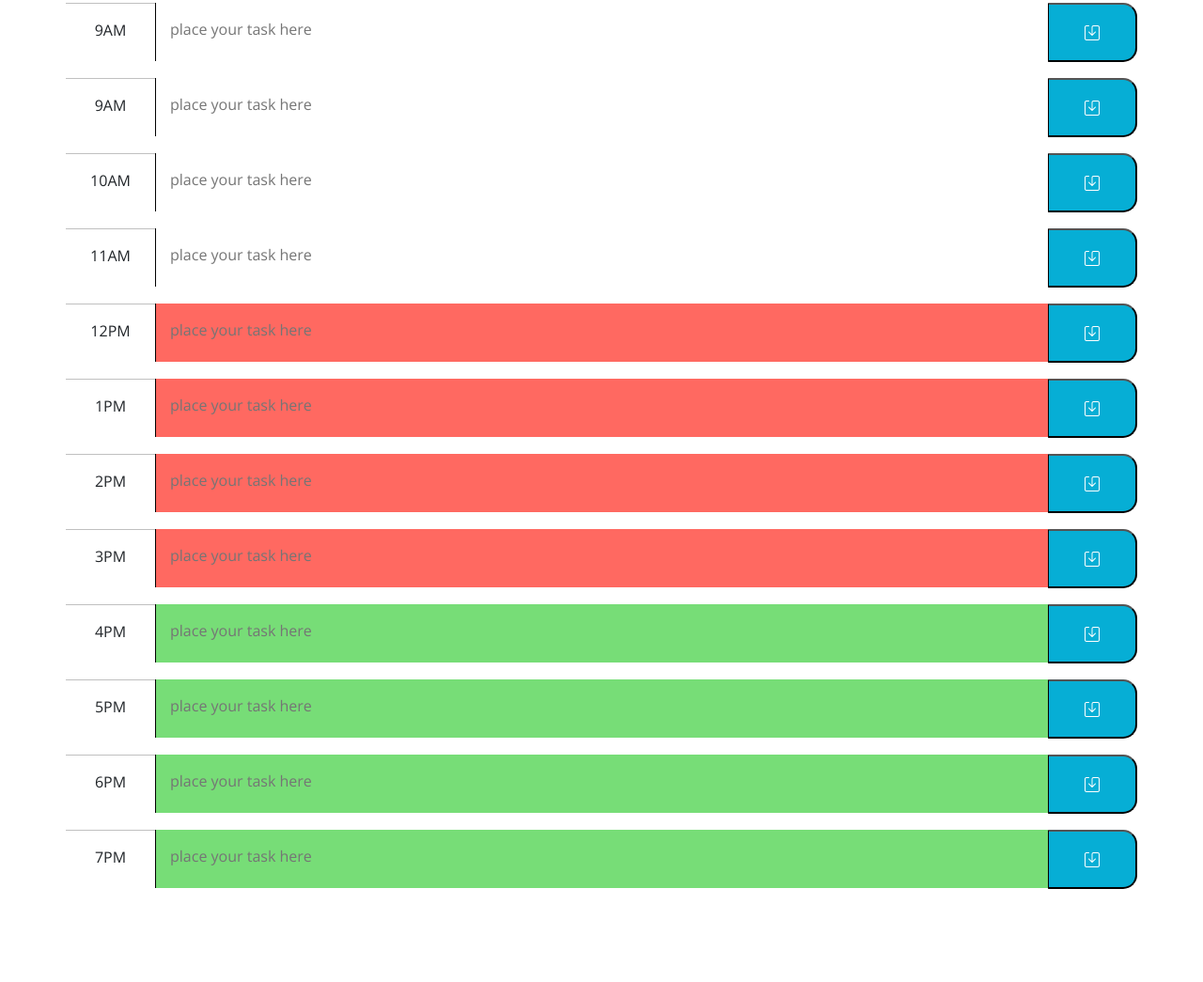
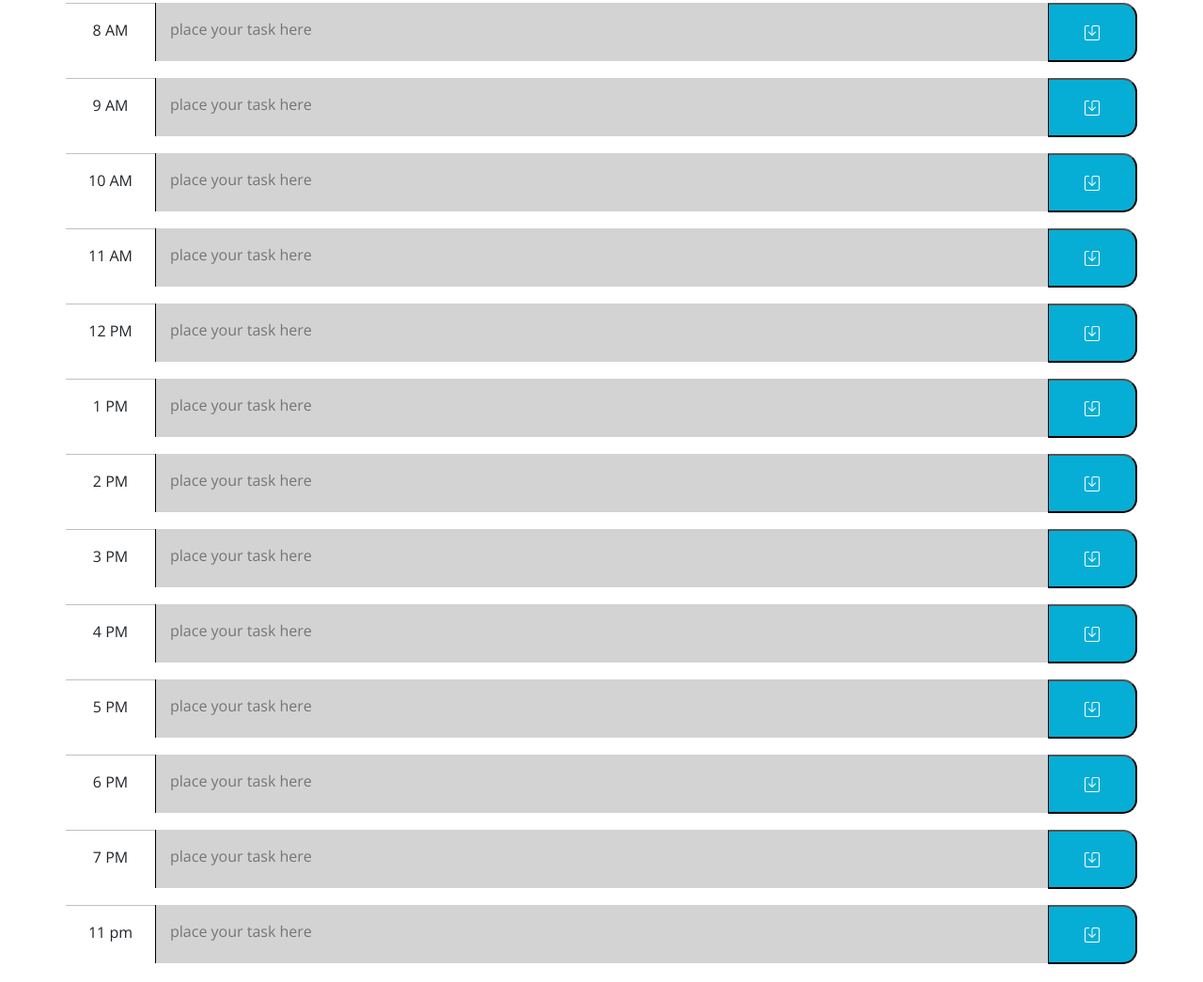
Before and after one commit to mejialaguna/day-scheduler, a plain HTML site: page index.html in a window 1280 px wide. Shown: the part 338-1383 px from the top of the page at 94% size. Before the commit the page ends 1303 px from the top, so only its background shows below. Drawn offline with nearby package versions, Linux system fonts and the light colour scheme.

Commit message:
time manage

```diff
--- a/index.html
+++ b/index.html
@@ -24,79 +24,81 @@
   </head>
 
   <body>
-    <header class="jumbotron text-white bg-dark"">
+    <header class="jumbotron text-white bg-dark">
       <h1 class="display-3">Work Day Scheduler</h1>
       <p class="lead">A simple calendar app for scheduling your work day</p>
       <p id="currentDay" class="lead"></p>
     </header>
-    <div class="container">
-
-      <!-- Timeblocks go here -->
-    </div>
 
 
     <div class="container ">
+      <form id= "user-form">
+        <div class="row time-block">
+          <span class="col-1 time "  >8 AM</span>
+          <textarea placeholder="place your task here" id="task" class= "col-10  color"></textarea>
+          <button class="col-1 saveBtn" type="submit" title="save"><i class="bi bi-save" id="btn"></i></button>
+        </div>
+      </form>
       <div class="row time-block">
-        <span class="col-1 time "  >9AM</span>
-        <textarea placeholder="place your task here" id="task" class= "col-10"></textarea>
+        <span class="col-1 time"  >9 AM</span>
+        <textarea placeholder="place your task here" id="task" class= "col-10 color"></textarea>
+        <button class="col-1 saveBtn" type="submit" title="save"><i class="bi bi-save" id="btn"></i></button>
+      </div>
+      <div class="row time-block">
+        <span class="col-1 time"  >10 AM</span>
+        <textarea placeholder="place your task here" id="task" class= "col-10 color"></textarea>
         <button class="col-1 saveBtn" type="submit" title="save"><i class="bi bi-save"></i></button>
       </div>
       <div class="row time-block">
-        <span class="col-1 time"  >9AM</span>
-        <textarea placeholder="place your task here" id="task" class= "col-10"></textarea>
+        <span class="col-1 time"  >11 AM</span>
+        <textarea placeholder="place your task here" id="task" class= "col-10 color"></textarea>
         <button class="col-1 saveBtn" type="submit" title="save"><i class="bi bi-save"></i></button>
       </div>
       <div class="row time-block">
-        <span class="col-1 time"  >10AM</span>
-        <textarea placeholder="place your task here" id="task" class= "col-10"></textarea>
+        <span class="col-1 time"  >12 PM</span>
+        <textarea placeholder="place your task here" id="task" class= "col-10 color"></textarea>
         <button class="col-1 saveBtn" type="submit" title="save"><i class="bi bi-save"></i></button>
       </div>
       <div class="row time-block">
-        <span class="col-1 time"  >11AM</span>
-        <textarea placeholder="place your task here" id="task" class= "col-10"></textarea>
+        <span class="col-1 time"  >1 PM</span>
+        <textarea placeholder="place your task here" id="task" class= "col-10 color"></textarea>
         <button class="col-1 saveBtn" type="submit" title="save"><i class="bi bi-save"></i></button>
       </div>
       <div class="row time-block">
-        <span class="col-1 time"  >12PM</span>
-        <textarea placeholder="place your task here" id="task" class= "col-10 present"></textarea>
+        <span class="col-1 time"  >2 PM</span>
+        <textarea placeholder="place your task here" id="task" class= "col-10 color"></textarea>
         <button class="col-1 saveBtn" type="submit" title="save"><i class="bi bi-save"></i></button>
       </div>
       <div class="row time-block">
-        <span class="col-1 time"  >1PM</span>
-        <textarea placeholder="place your task here" id="task" class= "col-10 present"></textarea>
+        <span class="col-1 time"  >3 PM</span>
+        <textarea placeholder="place your task here" id="task" class= "col-10 color"></textarea>
         <button class="col-1 saveBtn" type="submit" title="save"><i class="bi bi-save"></i></button>
       </div>
       <div class="row time-block">
-        <span class="col-1 time"  >2PM</span>
-        <textarea placeholder="place your task here" id="task" class= "col-10 present"></textarea>
+        <span class="col-1 time"  >4 PM</span>
+        <textarea placeholder="place your task here" id="task" class= "col-10 color"></textarea>
         <button class="col-1 saveBtn" type="submit" title="save"><i class="bi bi-save"></i></button>
       </div>
       <div class="row time-block">
-        <span class="col-1 time"  >3PM</span>
-        <textarea placeholder="place your task here" id="task" class= "col-10 present"></textarea>
+        <span class="col-1 time"  >5 PM</span>
+        <textarea placeholder="place your task here" id="task" class= "col-10 color"></textarea>
         <button class="col-1 saveBtn" type="submit" title="save"><i class="bi bi-save"></i></button>
       </div>
       <div class="row time-block">
-        <span class="col-1 time"  >4PM</span>
-        <textarea placeholder="place your task here" id="task" class= "col-10 future"></textarea>
+        <span class="col-1 time"  >6 PM</span>
+        <textarea placeholder="place your task here" id="task" class= "col-10 color"></textarea>
         <button class="col-1 saveBtn" type="submit" title="save"><i class="bi bi-save"></i></button>
       </div>
       <div class="row time-block">
-        <span class="col-1 time"  >5PM</span>
-        <textarea placeholder="place your task here" id="task" class= "col-10 future"></textarea>
+        <span class="col-1 time"  >7 PM</span>
+        <textarea placeholder="place your task here" id="task" class= "col-10 color"></textarea>
         <button class="col-1 saveBtn" type="submit" title="save"><i class="bi bi-save"></i></button>
       </div>
       <div class="row time-block">
-        <span class="col-1 time"  >6PM</span>
-        <textarea placeholder="place your task here" id="task" class= "col-10 future"></textarea>
+        <span class="col-1 time"  >11 pm</span>
+        <textarea placeholder="place your task here" id="task" class= "col-10 color"></textarea>
         <button class="col-1 saveBtn" type="submit" title="save"><i class="bi bi-save"></i></button>
       </div>
-      <div class="row time-block">
-        <span class="col-1 time"  >7PM</span>
-        <textarea placeholder="place your task here" id="task" class= "col-10 future"></textarea>
-        <button class="col-1 saveBtn" type="submit" title="save"><i class="bi bi-save"></i></button>
-      </div>
-
     </div>
 
 
--- a/javaScript/index.js
+++ b/javaScript/index.js
@@ -1,16 +1,17 @@
 
 var container = $(".container");
-var currentDay = $("#currentDay");
-var convertedDate = moment().format('MMMM Do YYYY, h:mm:ss a');
-currentDay.text(convertedDate);
-var allTask = []
+$("#currentDay").text(moment().format('MMMM Do YYYY, h:mm:ss a'));
+// var newTask = JSON.parse(localStorage.getItem("newTask")) || [];
 const btnSave = $(".btn-save");
-const task = $("#task");
+// var userFormEl = document.querySelector("#user-form");
 
 
 
 
-$(".saveBtn").click(function() {
+$(".saveBtn").click(function(event) {
+    // preventDefault refresh after clicking the save btn
+    event.preventDefault();
+
     var thisBtn = $(this)
     var hour = thisBtn.siblings("span").text()
     var task = thisBtn.siblings("textarea").val()   // value insted of text
@@ -18,9 +19,10 @@ $(".saveBtn").click(function() {
         hour : hour ,
         textTask : task,
     }
+
     if (!newTask) {
         alert("You need to fill out the task form!");
-        return false;
+        // return false;
       }
 
 
@@ -35,3 +37,25 @@ $(".saveBtn").click(function() {
     localStorage.getItem('newTask', JSON.stringify(newTask));
 
 });
+
+// function to check the due time during the day
+function Color() {
+    $(".color").each(function () {
+        let taskTime = $(".time").val();
+        let currentTime = (moment().format("h"));
+        if (taskTime > currentTime) {
+            $(this).addClass("future")
+        } else if (taskTime == currentTime) {
+            $(this).addClass("present")
+        } else {
+            $(this).addClass("past")
+        }
+    });
+}
+// interval to check the time
+setInterval(function () {
+    Colors()
+}, (1000*60)*60*24)
+
+// running the function color
+Color()
```
